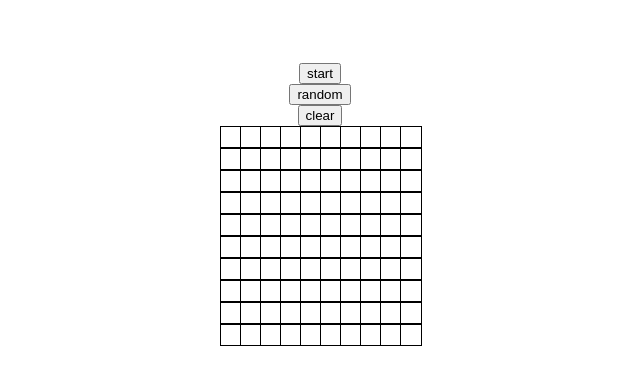
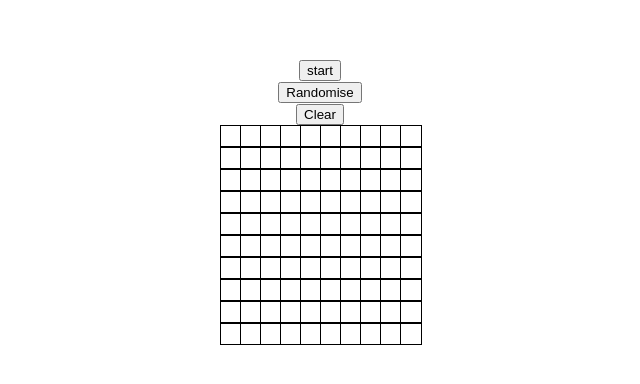
Before and after one commit to levadaniela/Game-of-Life, a React (Create React App) app: page / in a window 1280 px wide. Shown: the part 198-582 px from the top of the page, without its empty margins (320-960 px from the left). Built offline with nearby package versions, Linux system fonts and the light colour scheme.

Commit message:
Button components

```diff
--- a/src/App.js
+++ b/src/App.js
@@ -1,7 +1,7 @@
 import React, { useCallback, useState, useRef } from "react";
 import "./App.css";
-import produce from "immer"
-
+import produce from "immer";
+import Button from "./components/Button";
 
 // import Game from "../src/components/Game"
 
@@ -21,7 +21,6 @@ const operations = [
   [-1, 0],
 ];
 
-
 // create empty grid with dead cells
 const createEmptyGrid = () => {
   //initialize the grid only once
@@ -31,8 +30,6 @@ const createEmptyGrid = () => {
   }
   return rows;
 };
-
-
 
 // random pattern
 const randomPattern = () => {
@@ -71,10 +68,7 @@ const simulation = (grid) => {
   return gridCopy;
 };
 
-
-
 function App() {
-
   const [grid, setGrid] = useState(() => {
     return createEmptyGrid();
   });
@@ -89,48 +83,48 @@ function App() {
       return;
     }
 
-    setGrid( (g) => simulation(g));
+    setGrid((g) => simulation(g));
 
     setTimeout(runSimulation, 100);
   }, []);
 
   return (
     <div className="App">
-      <button className="Button"
-        onClick={() => {
+      <Button
+        className="Button"
+        onClickFn={() => {
           setRunning(!running);
           if (!running) {
             runningRef.current = true;
             runSimulation();
           }
         }}
-      >
-        {running ? "stop" : "start"}
-      </button>
-      <button
-        onClick={() => {
-setGrid(randomPattern)
+        name={running ? "stop" : "start"}
+      />
+      <Button
+        className="Button"
+        onClickFn={() => {
+          setGrid(randomPattern);
         }}
-      >
-        random
-      </button>
-      <button
-        onClick={() => {
+        name={"Randomise"}
+      />
+      <Button
+        className="Button"
+        onClickFn={() => {
           setGrid(createEmptyGrid());
         }}
-      >
-        clear
-      </button>
-      <div
-className="Grid"
-      >
+        name={"Clear"}
+      />
+
+      <div className="Grid">
         {grid.map((rows, i) =>
           rows.map((col, j) => (
-            <div className={grid[i][j] ? "CellTurquoise" : "CellWhite"}
+            <div
+              className={grid[i][j] ? "CellTurquoise" : "CellWhite"}
               key={`${i}-${j}`}
               onClick={() => {
                 // user click
-                const newGrid = produce(grid, gridCopy => {
+                const newGrid = produce(grid, (gridCopy) => {
                   gridCopy[i][j] = grid[i][j] ? 0 : 1;
                 });
                 setGrid(newGrid);
@@ -141,8 +135,7 @@ className="Grid"
       </div>
     </div>
   );
-};
-
+}
 
 export default App;
 //plan for tomorow:
--- a/src/components/Button.js
+++ b/src/components/Button.js
@@ -1,10 +1,13 @@
-import React from "react"
+import React from "react";
 
-function Button ({ onClickFn, name }) {
-
-    return (
-        <button onClick={onClickFn}>{name}</button>
-    )
-}
+const Button = ({ onClickFn, name }) => {
+  return (
+    <div>
+      <button onClick={onClickFn} name={name}>
+        {name}
+      </button>
+    </div>
+  );
+};
 
 export default Button;
```
